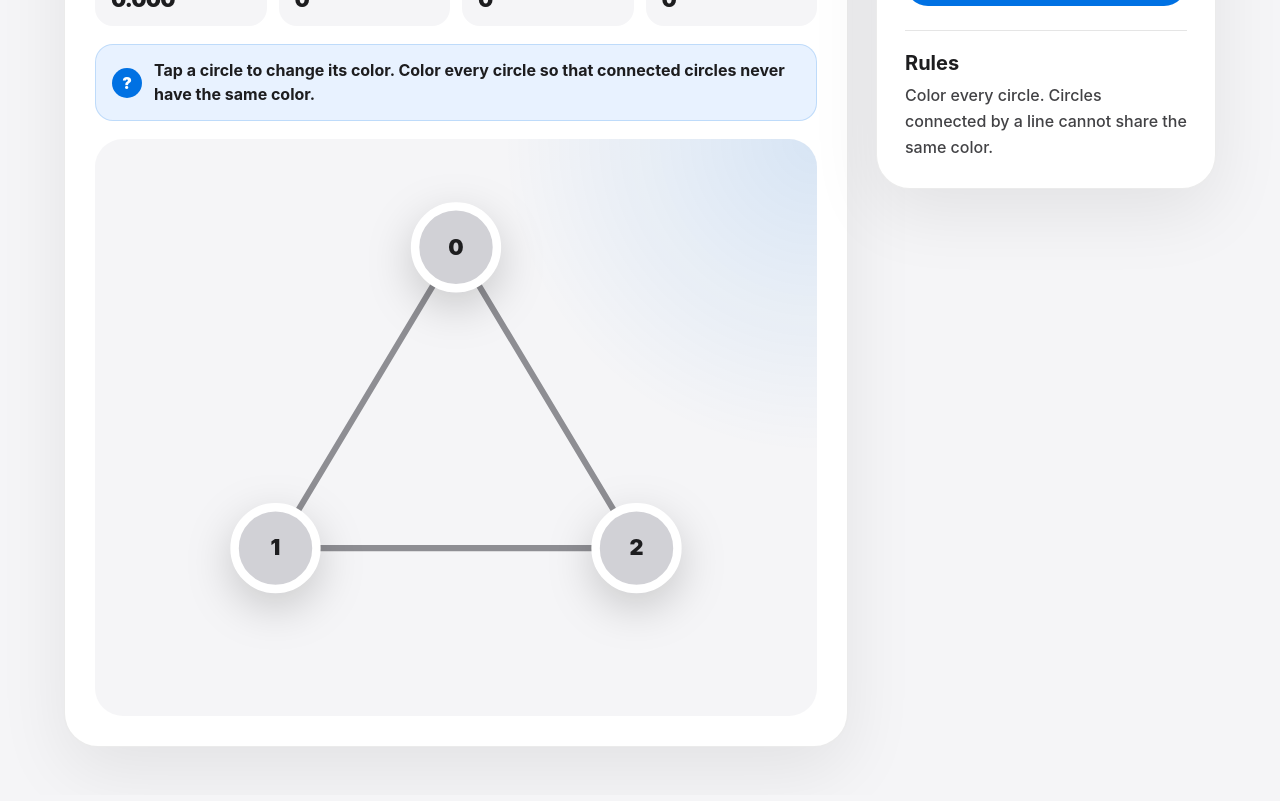
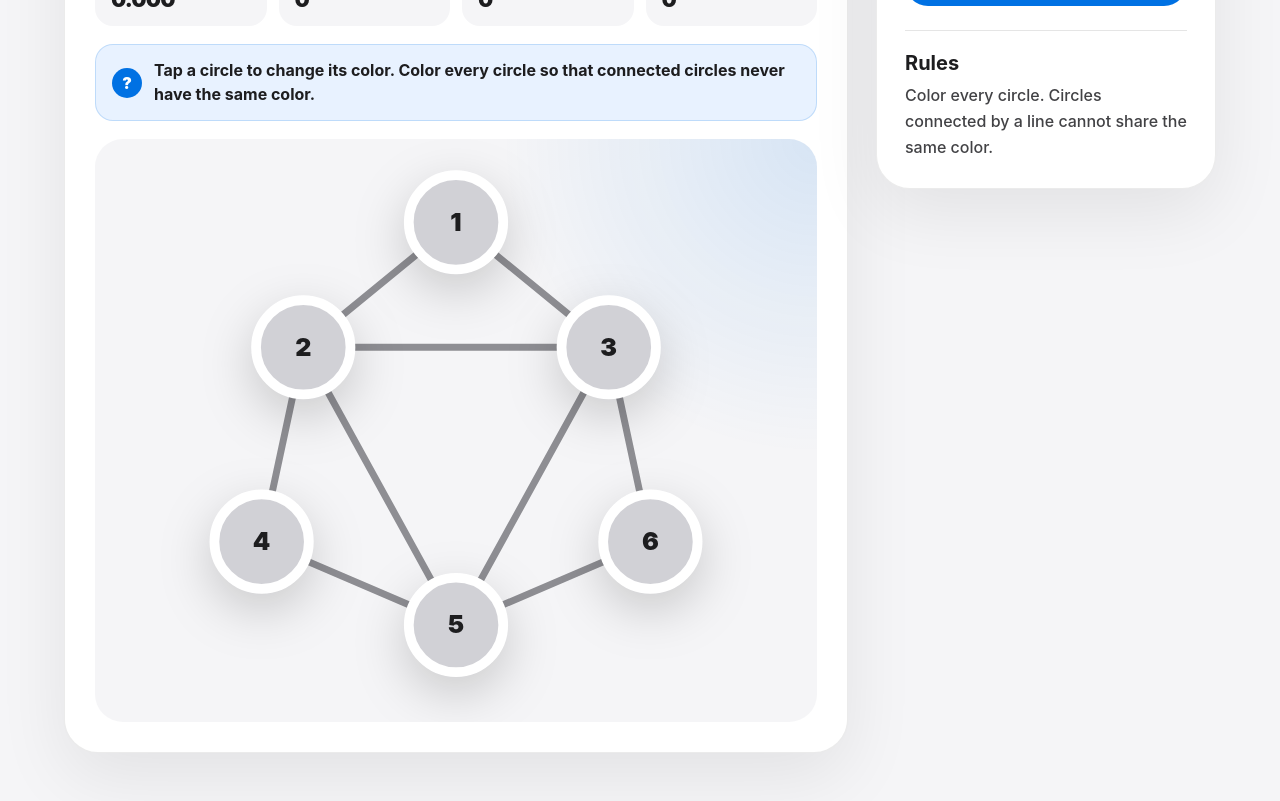
Before and after one commit to DialoSall/3Color-Simulator, a React (Vite) app: page /daily in a window 1280 px wide. Shown: the part 800-1601 px from the top of the page. Built offline with nearby package versions, Linux system fonts and the light colour scheme.

Commit message:
first daily puzzle added

```diff
--- a/src/data/dailyPuzzles.js
+++ b/src/data/dailyPuzzles.js
@@ -1,4 +1,32 @@
-import { levels } from "./levels";
+export const dailyPuzzles = [
+  {
+    id: "daily-001",
+    name: "Daily Puzzle #1",
+    description:
+      "Today's graph-coloring challenge. Color every circle so connected circles never share the same color.",
+    width: 520,
+    height: 420,
+    vertices: [
+      { id: 1, x: 260, y: 60, color: null },
+      { id: 2, x: 150, y: 150, color: null },
+      { id: 3, x: 370, y: 150, color: null },
+      { id: 4, x: 120, y: 290, color: null },
+      { id: 5, x: 260, y: 350, color: null },
+      { id: 6, x: 400, y: 290, color: null },
+    ],
+    edges: [
+      [1, 2],
+      [1, 3],
+      [2, 3],
+      [2, 4],
+      [2, 5],
+      [3, 5],
+      [3, 6],
+      [4, 5],
+      [5, 6],
+    ],
+  },
+];
 
 const DAILY_START_DATE_UTC = Date.UTC(2026, 8, 3); // September 3, 2026
 const MILLISECONDS_PER_DAY = 24 * 60 * 60 * 1000;
@@ -23,13 +51,14 @@ export function getDailyPuzzle(date = new Date()) {
     Math.floor((todayUTC - DAILY_START_DATE_UTC) / MILLISECONDS_PER_DAY)
   );
 
-  const sourceLevel = levels[daysSinceStart % levels.length];
+  const sourcePuzzle = dailyPuzzles[daysSinceStart % dailyPuzzles.length];
 
   return {
-    ...sourceLevel,
+    ...sourcePuzzle,
     dateKey: getDailyDateKey(date),
     dailyNumber: daysSinceStart + 1,
     name: `Daily Puzzle #${daysSinceStart + 1}`,
-    description: `Today's graph-coloring challenge. Color every circle so connected circles never share the same color.`,
+    description:
+      "Today's graph-coloring challenge. Color every circle so connected circles never share the same color.",
   };
 }
```
